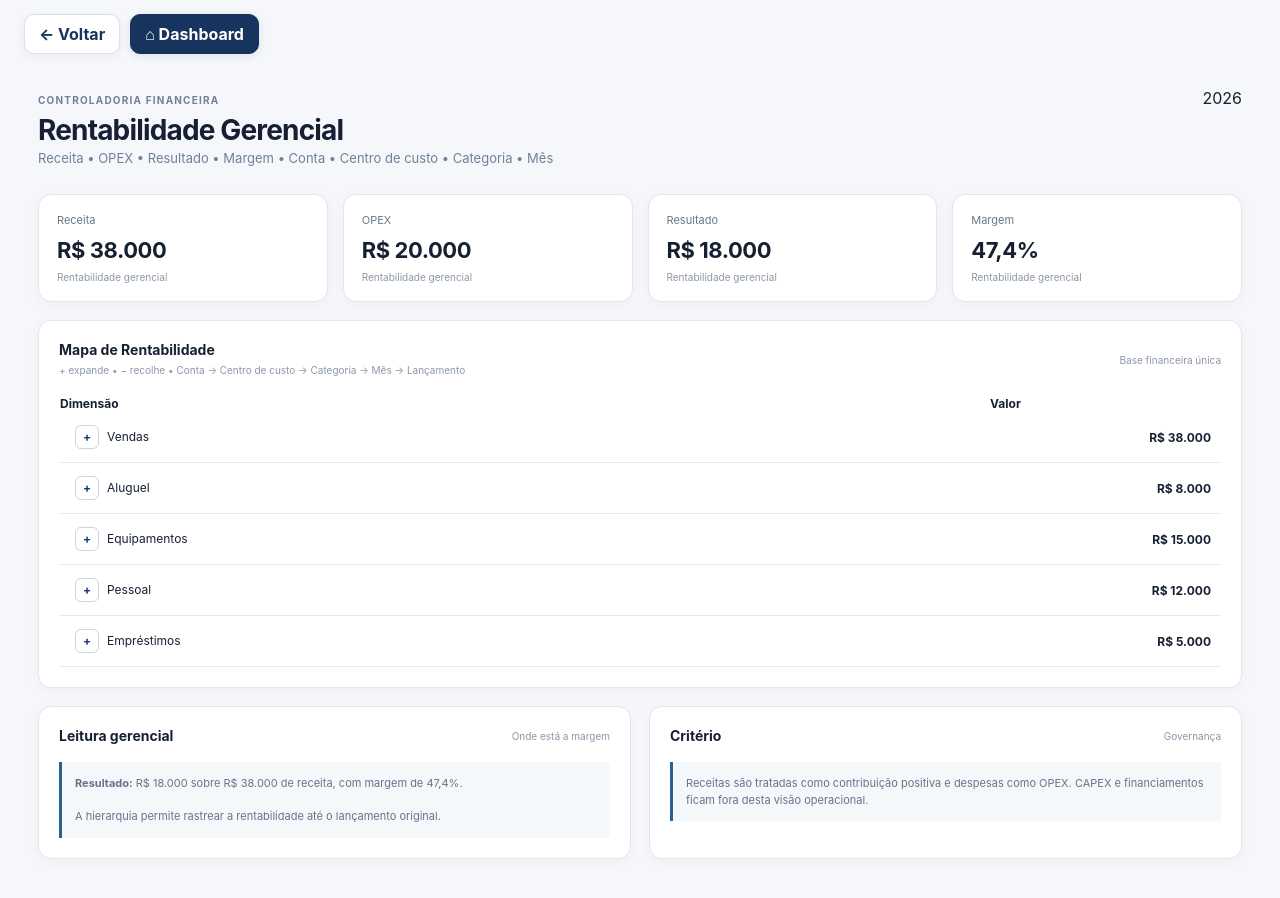
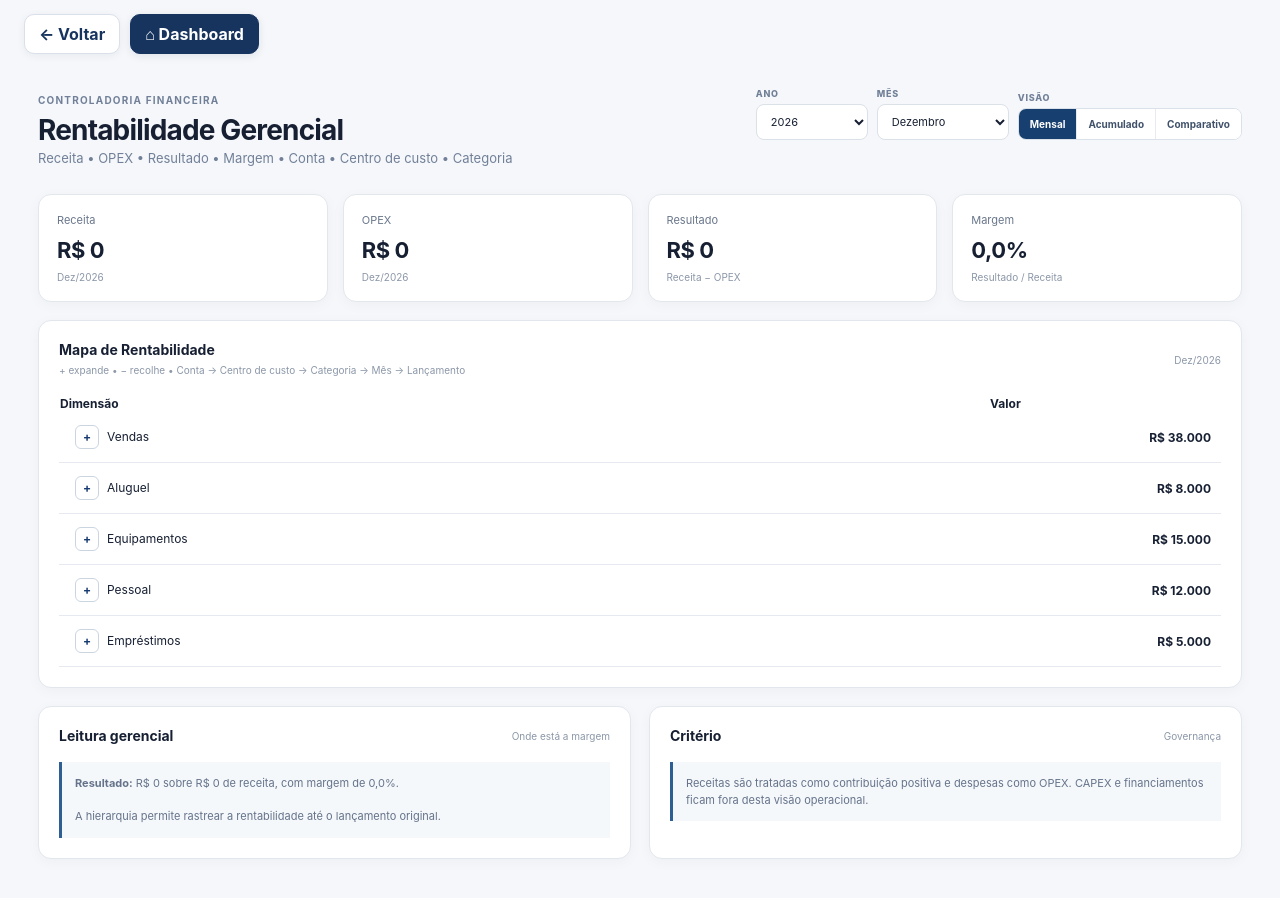
Before and after one commit to cardoso4009-byte/bp-financeiro-bi, a Next.js app: page /rentabilidade in a window 1280 px wide. Shown: the top 898 px of the page. Built offline with nearby package versions, Linux system fonts and the light colour scheme.

Commit message:
feat: padronizar filtro de periodo na rentabilidade

```diff
--- a/app/rentabilidade/page.tsx
+++ b/app/rentabilidade/page.tsx
@@ -4,6 +4,8 @@ import { useMemo, useState } from 'react'
 import { readFinancialSource } from '@/lib/financial-source'
 import { buildFinancialDrilldown, type DrillNode } from '@/lib/drilldown-model'
 import type { FinancialEntry } from '@/lib/lancamentos-data'
+import ReportPeriodFilter, { type ReportPeriod } from '@/components/report-period-filter'
+import { REPORT_MONTHS, competence } from '@/lib/report-period'
 
 const brl=(n:number)=>n.toLocaleString('pt-BR',{style:'currency',currency:'BRL',maximumFractionDigits:0})
 const pct=(n:number)=>`${(n*100).toFixed(1).replace('.',',')}%`
@@ -12,21 +14,30 @@ export default function Rentabilidade(){
  const entries=useMemo(()=>readFinancialSource().entries as FinancialEntry[],[])
  const [expanded,setExpanded]=useState<Set<string>>(new Set())
  const [selected,setSelected]=useState<FinancialEntry|null>(null)
+ const [period,setPeriod]=useState<ReportPeriod>({year:2026,month:12,view:'mensal'})
  const toggle=(k:string)=>setExpanded(p=>{const n=new Set(p);n.has(k)?n.delete(k):n.add(k);return n})
  const nodes=useMemo(()=>buildFinancialDrilldown(entries),[entries])
  const operational=entries.filter(e=>['Receita','Despesa'].includes(e.type))
- const receita=operational.filter(e=>e.type==='Receita').reduce((s,e)=>s+Math.abs(e.value),0)
- const opex=operational.filter(e=>e.type==='Despesa').reduce((s,e)=>s+Math.abs(e.value),0)
+ const scopeMonths=useMemo(()=>period.view==='mensal'||period.view==='comparativo'?[period.month]:Array.from({length:period.month},(_,i)=>i+1),[period])
+ const scopeKeys=useMemo(()=>new Set(scopeMonths.map(m=>competence(period.year,m))),[scopeMonths,period.year])
+ const scoped=useMemo(()=>operational.filter(e=>scopeKeys.has(e.competence)),[operational,scopeKeys])
+ const receita=scoped.filter(e=>e.type==='Receita').reduce((s,e)=>s+Math.abs(e.value),0)
+ const opex=scoped.filter(e=>e.type==='Despesa').reduce((s,e)=>s+Math.abs(e.value),0)
  const resultado=receita-opex, margem=receita?resultado/receita:0
+ const previousKey=period.month===1?competence(period.year-1,12):competence(period.year,period.month-1)
+ const previous=scoped.filter(e=>e.competence===previousKey)
+ const previousResult=previous.filter(e=>e.type==='Receita').reduce((s,e)=>s+Math.abs(e.value),0)-previous.filter(e=>e.type==='Despesa').reduce((s,e)=>s+Math.abs(e.value),0)
+ const label=period.view==='mensal'?`${REPORT_MONTHS[period.month-1]}/${period.year}`:`Jan–${REPORT_MONTHS[period.month-1]}/${period.year}`
  return <main className="content" style={{marginLeft:0,width:'100%',maxWidth:1500,margin:'0 auto'}}>
-  <header><div><small>CONTROLADORIA FINANCEIRA</small><h1>Rentabilidade Gerencial</h1><p>Receita • OPEX • Resultado • Margem • Conta • Centro de custo • Categoria • Mês</p></div><div className="period">2026</div></header>
-  <div className="cards"><Metric title="Receita" value={brl(receita)}/><Metric title="OPEX" value={brl(opex)}/><Metric title="Resultado" value={brl(resultado)}/><Metric title="Margem" value={pct(margem)}/></div>
-  <section className="panel wide"><div className="panel-title"><div><h2>Mapa de Rentabilidade</h2><span>+ expande • − recolhe • Conta → Centro de custo → Categoria → Mês → Lançamento</span></div><span>Base financeira única</span></div><div className="table-wrap"><table><thead><tr><th style={{textAlign:'left'}}>Dimensão</th><th>Valor</th></tr></thead><tbody>{nodes.map(n=><Node key={n.key} node={n} expanded={expanded} toggle={toggle} onSelect={setSelected}/>)}</tbody></table></div></section>
+  <header><div><small>CONTROLADORIA FINANCEIRA</small><h1>Rentabilidade Gerencial</h1><p>Receita • OPEX • Resultado • Margem • Conta • Centro de custo • Categoria</p></div><ReportPeriodFilter value={period} onChange={p=>setPeriod(p)} years={[2026]}/></header>
+  <div className="cards"><Metric title="Receita" value={brl(receita)} sub={label}/><Metric title="OPEX" value={brl(opex)} sub={label}/><Metric title="Resultado" value={brl(resultado)} sub="Receita − OPEX"/><Metric title="Margem" value={pct(margem)} sub="Resultado / Receita"/></div>
+  {period.view==='comparativo'&&<section className="panel wide"><div className="panel-title"><div><h2>Análise Comparativa</h2><span>{label} × {period.month===1?`Dez/${period.year-1}`:`${REPORT_MONTHS[period.month-2]}/${period.year}`}</span></div><span>Rentabilidade</span></div><div className="rows"><div className="row"><span>Resultado atual</span><b>{brl(resultado)}</b></div><div className="row"><span>Resultado anterior</span><b>{brl(previousResult)}</b></div><div className="row"><span>Variação</span><b>{brl(resultado-previousResult)}</b></div></div></section>}
+  <section className="panel wide"><div className="panel-title"><div><h2>Mapa de Rentabilidade</h2><span>+ expande • − recolhe • Conta → Centro de custo → Categoria → Mês → Lançamento</span></div><span>{label}</span></div><div className="table-wrap"><table><thead><tr><th style={{textAlign:'left'}}>Dimensão</th><th>Valor</th></tr></thead><tbody>{nodes.map(n=><Node key={n.key} node={n} expanded={expanded} toggle={toggle} onSelect={setSelected} scopeKeys={scopeKeys}/>)}</tbody></table></div></section>
   {selected&&<section className="panel wide" style={{border:'1px solid rgba(40,168,255,.35)'}}><div className="panel-title"><div><h2>Detalhamento do lançamento</h2><span>Registro original da Base Financeira • ID {selected.id}</span></div><button onClick={()=>setSelected(null)} style={{border:0,background:'transparent',cursor:'pointer',fontSize:18}}>×</button></div><div className="grid"><Info label="Descrição" value={selected.description}/><Info label="Tipo" value={selected.type}/><Info label="Categoria" value={selected.category}/><Info label="Centro de custo" value={selected.costCenter}/><Info label="Competência" value={selected.competence}/><Info label="Vencimento" value={selected.dueDate}/><Info label="Status" value={selected.status}/><Info label="Valor" value={brl(Math.abs(selected.value))}/></div></section>}
   <div className="grid"><section className="panel"><div className="panel-title"><h2>Leitura gerencial</h2><span>Onde está a margem</span></div><div className="note"><strong>Resultado:</strong> {brl(resultado)} sobre {brl(receita)} de receita, com margem de {pct(margem)}.<br/><br/>A hierarquia permite rastrear a rentabilidade até o lançamento original.</div></section><section className="panel"><div className="panel-title"><h2>Critério</h2><span>Governança</span></div><div className="note">Receitas são tratadas como contribuição positiva e despesas como OPEX. CAPEX e financiamentos ficam fora desta visão operacional.</div></section></div>
  </main>
 }
-function Node({node,expanded,toggle,onSelect,depth=0}:{node:DrillNode;expanded:Set<string>;toggle:(k:string)=>void;onSelect:(e:FinancialEntry)=>void;depth?:number}){const open=expanded.has(node.key),isEntry=node.dimension==='entry';return <><tr className={depth===0?'group-row':'item-row'} onClick={()=>isEntry?onSelect(node.entry!):toggle(node.key)} style={{cursor:'pointer'}}><td style={{paddingLeft:16+depth*28}}>{!isEntry&&<Expand open={open}/>}<span>{node.label}</span></td><td className="amount">{brl(node.value)}</td></tr>{open&&node.children.map(c=><Node key={c.key} node={c} expanded={expanded} toggle={toggle} onSelect={onSelect} depth={depth+1}/>)}</>}
+function Node({node,expanded,toggle,onSelect,scopeKeys,depth=0}:{node:DrillNode;expanded:Set<string>;toggle:(k:string)=>void;onSelect:(e:FinancialEntry)=>void;scopeKeys:Set<string>;depth?:number}){const open=expanded.has(node.key),isEntry=node.dimension==='entry',entryInScope=isEntry&&node.entry?scopeKeys.has(node.entry.competence):true;if(!entryInScope)return null;return <>{<tr className={depth===0?'group-row':'item-row'} onClick={()=>isEntry?onSelect(node.entry!):toggle(node.key)} style={{cursor:'pointer'}}><td style={{paddingLeft:16+depth*28}}>{!isEntry&&<Expand open={open}/>}<span>{node.label}</span></td><td className="amount">{brl(node.value)}</td></tr>}{open&&node.children.map(c=><Node key={c.key} node={c} expanded={expanded} toggle={toggle} onSelect={onSelect} scopeKeys={scopeKeys} depth={depth+1}/>)}</>}
 function Info({label,value}:{label:string;value:string}){return <div className="note"><small>{label}</small><strong style={{display:'block',marginTop:4}}>{value}</strong></div>}
 function Expand({open}:{open:boolean}){return <span className="expand-btn" style={{display:'inline-grid',placeItems:'center',width:24,height:24,marginRight:8,border:'1px solid #cbd5e1',borderRadius:6,background:'#fff'}}>{open?'−':'+'}</span>}
-function Metric({title,value}:{title:string;value:string}){return <div className="card"><span>{title}</span><strong>{value}</strong><small>Rentabilidade gerencial</small></div>}
+function Metric({title,value,sub}:{title:string;value:string;sub:string}){return <div className="card"><span>{title}</span><strong>{value}</strong><small>{sub}</small></div>}
```
